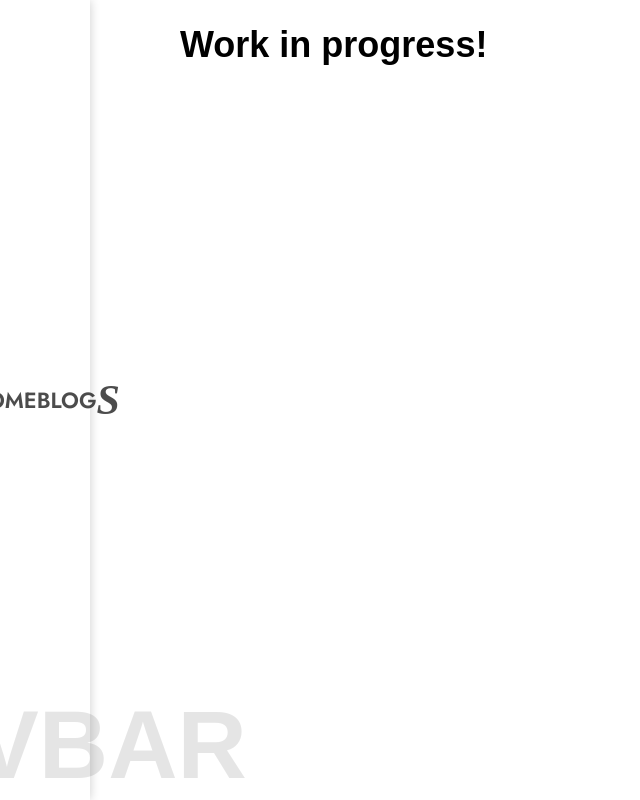
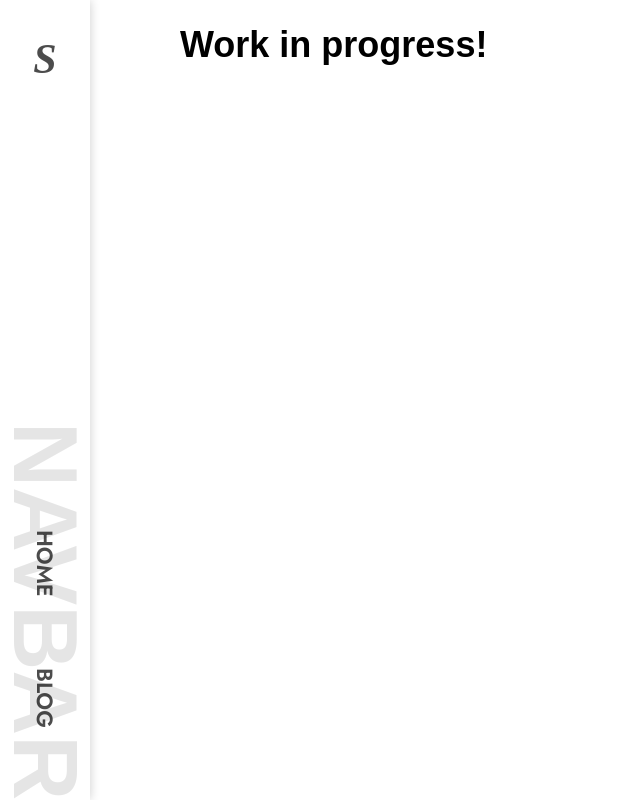
Before and after one commit to SagnikPradhan/sagnikpradhan, a Svelte app: page / in a window 1280 px wide. Shown: the whole page, without its empty margins (0-640 px from the left). Built offline with nearby package versions, Linux system fonts and the light colour scheme; a web font is replaced by a local one.

Commit message:
Looks the same on chrome and firefox now!

```diff
--- a/src/components/Navbar.svelte
+++ b/src/components/Navbar.svelte
@@ -5,23 +5,26 @@
     position: relative;
 
     display: flex;
-    flex-direction: row-reverse;
+    flex-direction: row;
     justify-content: center;
 
-    writing-mode: sideways-lr;
+    writing-mode: vertical-lr;
 
     box-shadow: 0 0 10px rgba(0, 0, 0, 0.2);
+    overflow: hidden;
 
     cursor: default;
 
     span.watermark {
       z-index: 0;
-      font-size: 96px;
+      line-height: 1;
+      font-size: 5rem;
       font-weight: 800;
       text-transform: uppercase;
       color: rgba(0, 0, 0, 0.1);
       position: absolute;
       bottom: 0;
+      left: 0;
     }
 
     h2#brand {
@@ -29,7 +32,7 @@
       font-family: "Playfair Display", serif;
       font-size: 42px;
       font-weight: 700;
-      writing-mode: initial;
+      writing-mode: horizontal-tb;
     }
   }
 
@@ -43,7 +46,7 @@
     flex-grow: 100;
 
     display: flex;
-    justify-content: baseline;
+    justify-content: flex-end;
 
     li {
       margin: 1em 0;
```
